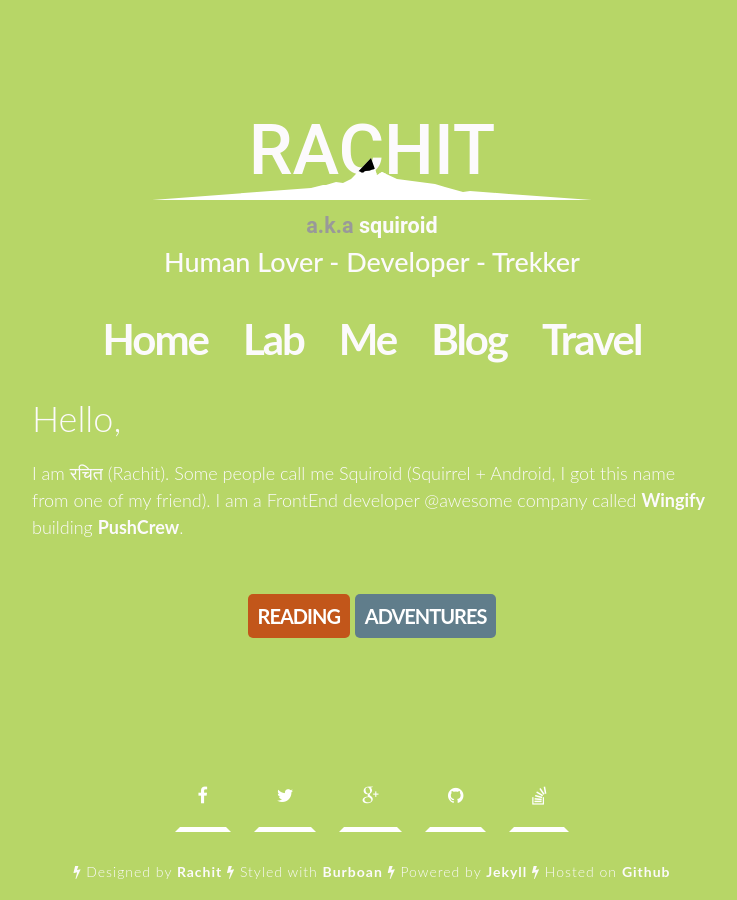
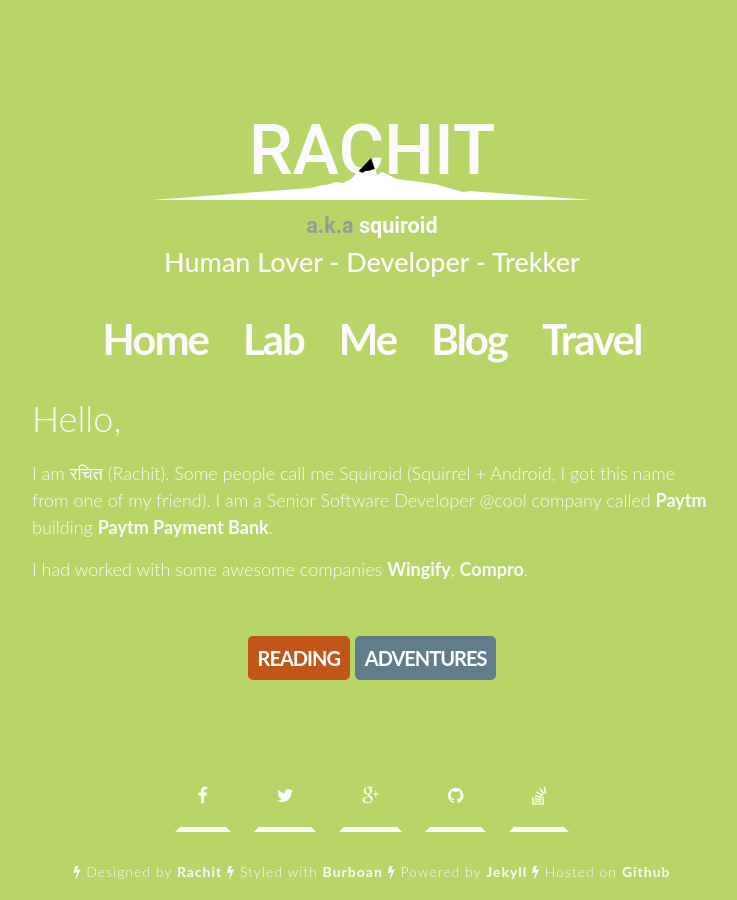
Before and after one commit to rachitGulati/rachitgulati.github.io, a Jekyll site: the page built from me/index.html, in a window 1280 px wide. Shown: the whole page, without its empty margins (268-1005 px from the left). Built offline with Jekyll 4.4.1, drawn with Linux system fonts in a browser that asks for light colours.

Commit message:
Updated the introduction

```diff
--- a/me/index.html
+++ b/me/index.html
@@ -4,5 +4,6 @@ name: me
 title: Me
 ---
 <h1>Hello,</h1>
-<p>I am रचित (Rachit). Some people call me Squiroid (Squirrel + Android, I got this name from one of my friend). I am a FrontEnd developer @awesome company called <a href="http://wingify.com/" target="_blank">Wingify</a> building <a href="http://www.pushcrew.com/" target="_blank">PushCrew</a>.</p>
+<p>I am रचित (Rachit). Some people call me Squiroid (Squirrel + Android, I got this name from one of my friend). I am a Senior Software Developer @cool company called <a href="http://paytm.com/" target="_blank">Paytm</a> building <a href="http://paytmbank.com/" target="_blank">Paytm Payment Bank</a>.</p>
+<p>I had worked with some awesome companies <a href="https://wingify.com" target="_blank">Wingify</a>, <a href="http://www.comprotechnologies.com/" target="_blank">Compro</a>.</p>
 {% include me_nav.html %}
```
